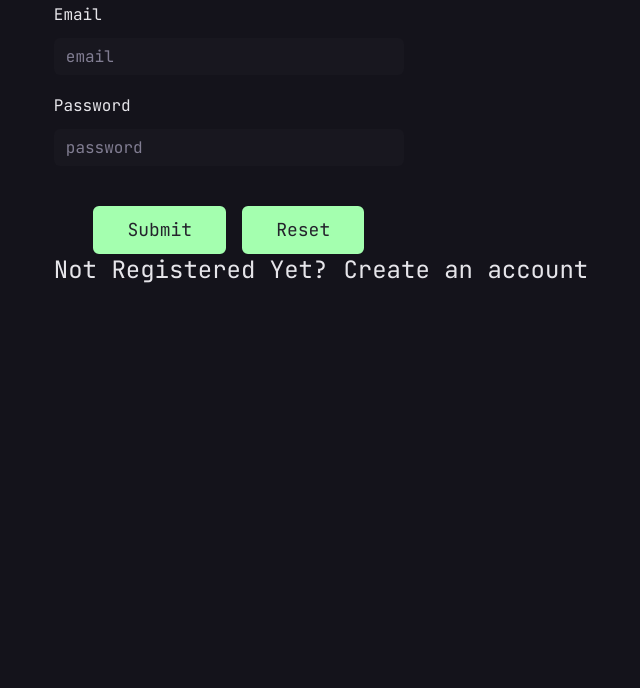
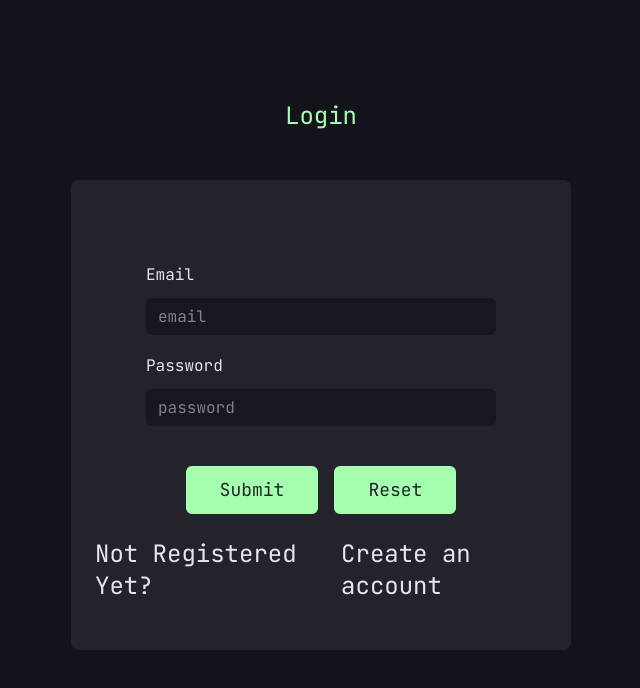
Before and after one commit to RalfiSlask/Document-Managment-API, a React (Vite) app in the folder frontend/: page /#/ in a window 1280 px wide. Shown: the top 688 px of the page, without its empty margins (319-959 px from the left). Built offline with nearby package versions, Linux system fonts and the light colour scheme.

Commit message:
feat: add styling to login screen

```diff
--- a/frontend/src/components/pages/login/LoginScreen.tsx
+++ b/frontend/src/components/pages/login/LoginScreen.tsx
@@ -15,14 +15,15 @@ const LoginScreen = () => {
   const { createAccountOpen } = loginContext;
 
   return (
-    <main>
+    <main className="w-full flex flex-col items-center gap-12 mt-[100px]">
+      <h1 className="text-buttonBG text-2xl">{createAccountOpen ? 'Create Account' : 'Login'}</h1>
       {createAccountOpen ? (
-        <section>
+        <section className="pt-10 pb-12 px-6 bg-secondaryBG flex flex-col rounded-lg w-[500px] items-center gap-6">
           <GoBackButton />
           <CreateAccountForm />
         </section>
       ) : (
-        <section>
+        <section className="pt-20 pb-12 px-6 bg-secondaryBG flex flex-col rounded-lg w-[500px] items-center gap-6">
           <LoginForm />
           <LoginNotRegistered />
         </section>
```
